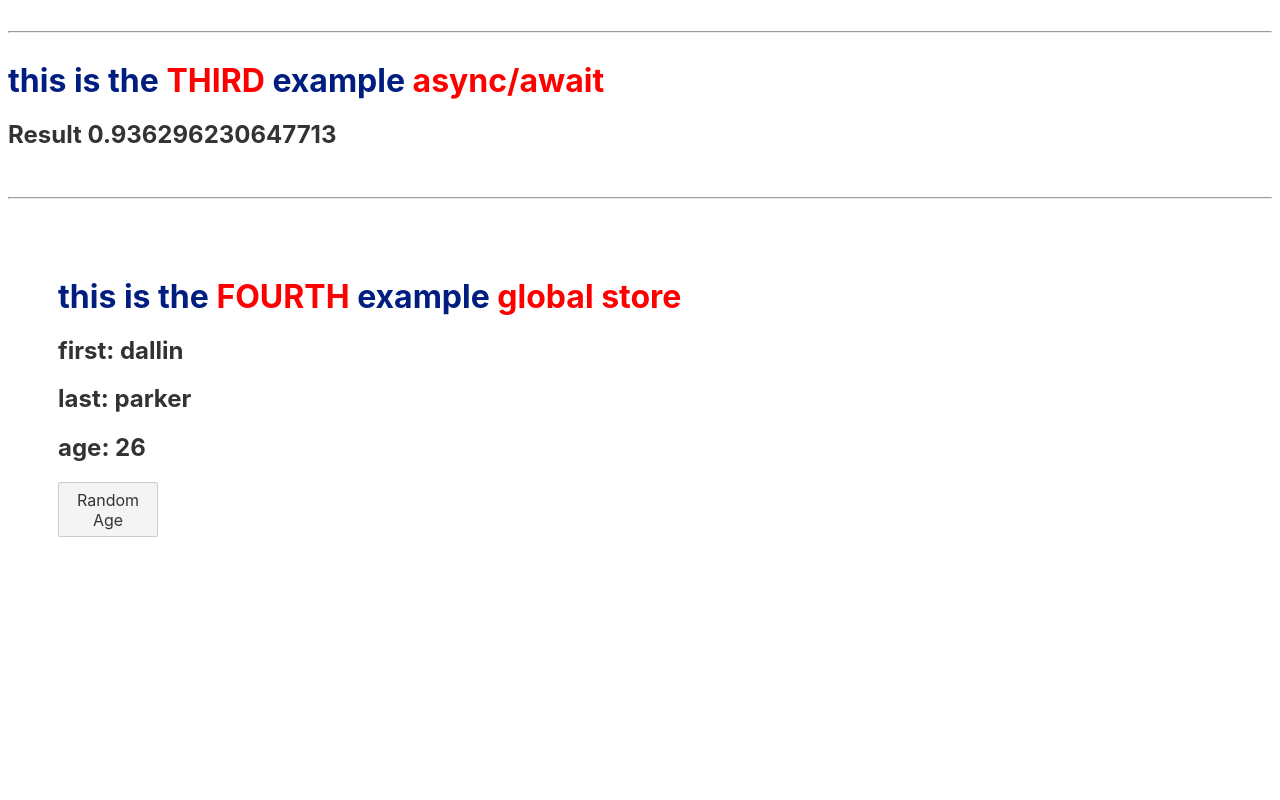
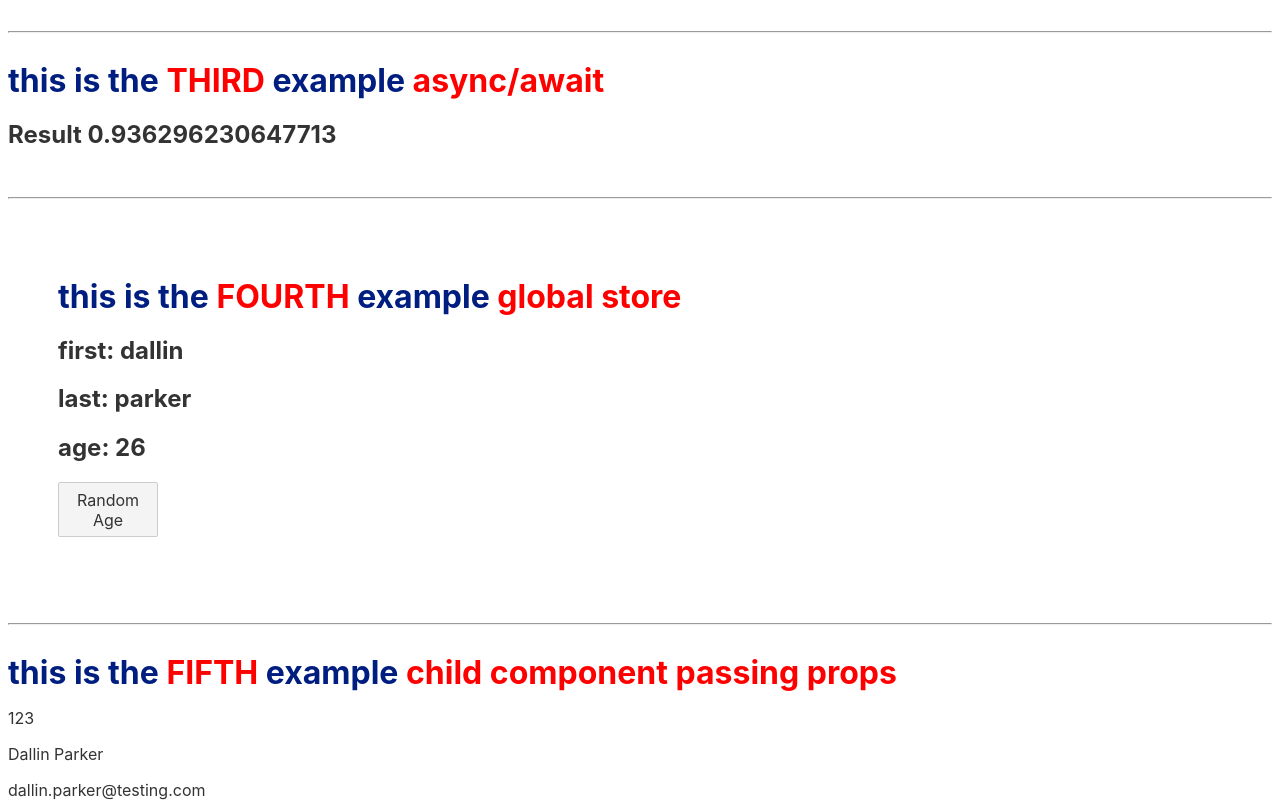
Before and after one commit to dallin-r-parker/svelte-intro, a Svelte app: page / in a window 1280 px wide. Shown: the part 688-1488 px from the top of the page. Before the commit the page ends 1283 px from the top, so only its background shows below. Built offline with nearby package versions, Linux system fonts and the light colour scheme.

Commit message:
added Child component and passed props

```diff
--- a/src/App.svelte
+++ b/src/App.svelte
@@ -2,7 +2,13 @@
   // Easy build in animations
   import { fade, fly } from "svelte/transition";
   import { randomStore } from "./store.js";
+  import Child from "./Child.svelte";
 
+  let data = {
+    userId: 123,
+    name: "Dallin Parker",
+    email: "dallin.parker@testing.com"
+  };
   // name is coming from "main.js" props > name = 'world'
   export let name;
 
@@ -195,3 +201,18 @@
     </button>
   </div>
 </div>
+
+<br />
+<hr />
+<br />
+
+<div class="fifth">
+  <h1>
+    this is the
+    <strong>FIFTH</strong>
+    example
+    <strong>child component passing props</strong>
+  </h1>
+
+  <Child {...data} />
+</div>
--- /dev/null
+++ b/src/Child.svelte
@@ -0,0 +1,9 @@
+<script>
+  export let userId;
+  export let name;
+  export let email;
+</script>
+
+<p>{userId}</p>
+<p>{name}</p>
+<p>{email}</p>
```
